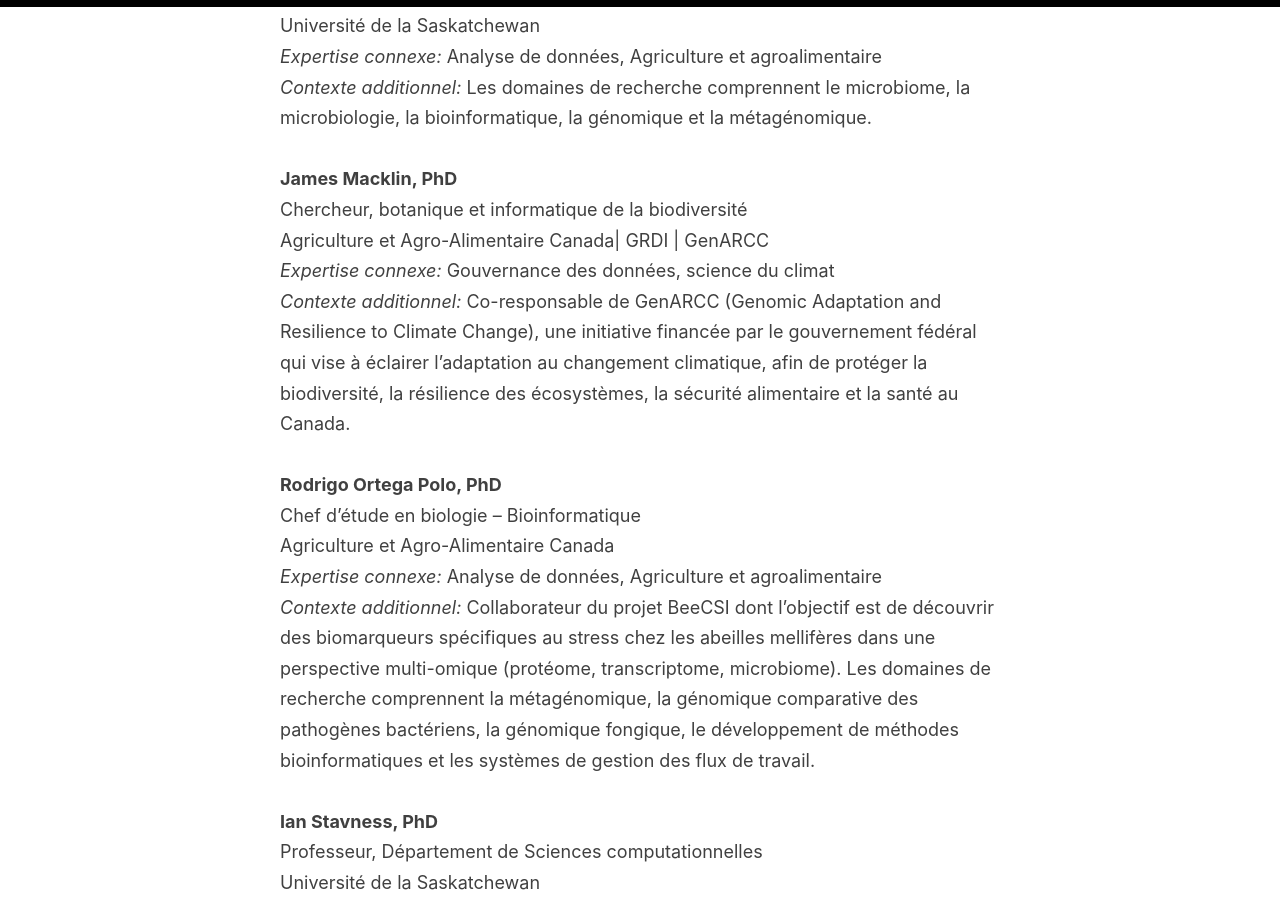
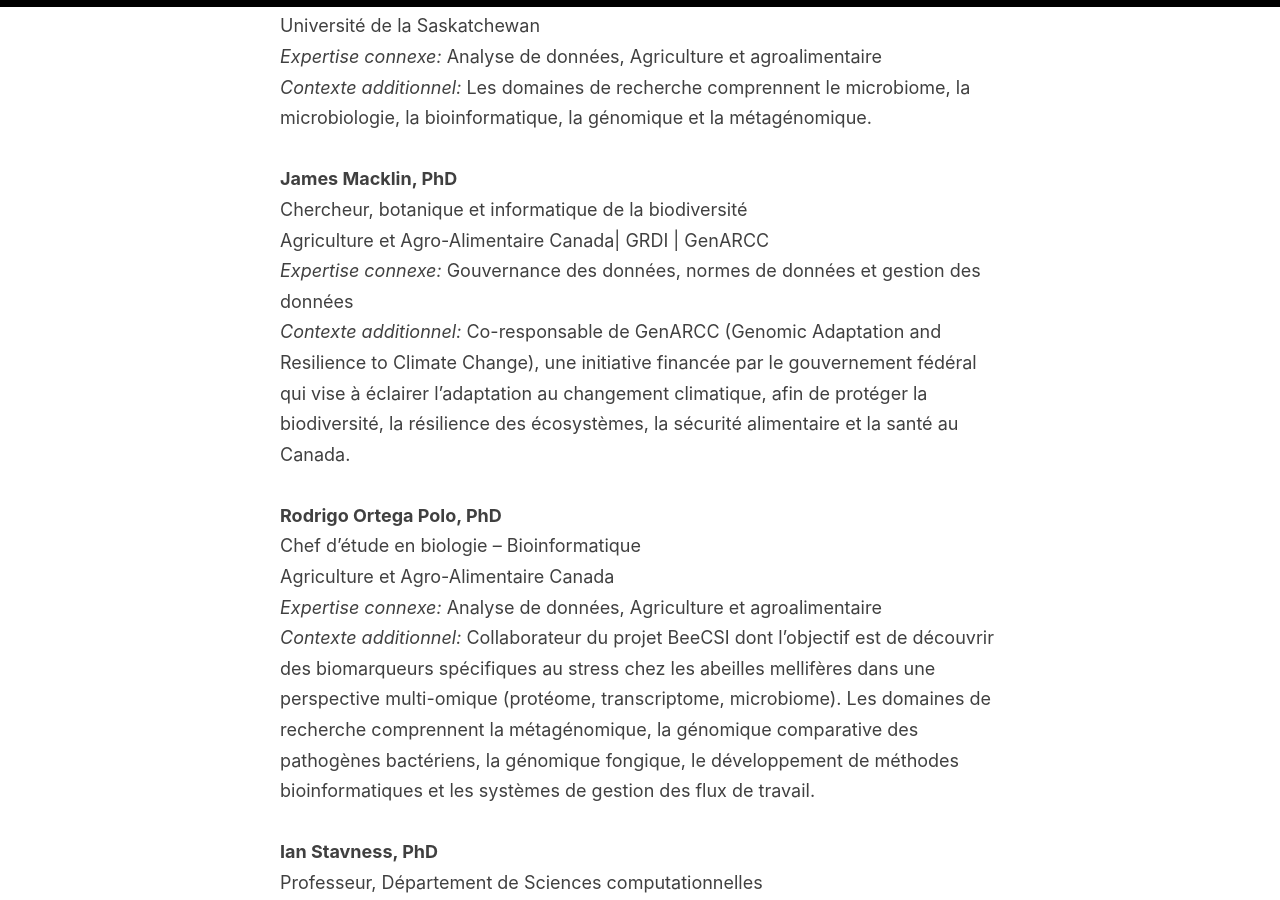
Before and after one commit to ClimateSmartAg/ClimateSmartAg-website-fr, a Jekyll site: the page built from _pages/collaborators.md, in a window 1280 px wide and 900 px high, scrolled down 3312 px. Built offline with Jekyll 4.4.1, drawn with Linux system fonts in a browser that asks for light colours.

Commit message:
Update collaborators.md
Edited James Macklin's expertise in Fr

```diff
--- a/_pages/collaborators.md
+++ b/_pages/collaborators.md
@@ -87,7 +87,7 @@
 **James Macklin, PhD**<br>
 Chercheur, botanique et informatique de la biodiversité<br>
 Agriculture et Agro-Alimentaire Canada| GRDI | GenARCC<br>
-_Expertise connexe:_ Gouvernance des données, science du climat<br>
+_Expertise connexe:_ Gouvernance des données, normes de données et gestion des données<br>
 _Contexte additionnel:_ Co-responsable de GenARCC (Genomic Adaptation and Resilience to Climate Change), une initiative financée par le gouvernement fédéral qui vise à éclairer l'adaptation au changement climatique, afin de protéger la biodiversité, la résilience des écosystèmes, la sécurité alimentaire et la santé au Canada.<br>
 <br>
 **Rodrigo Ortega Polo, PhD**<br>
```
